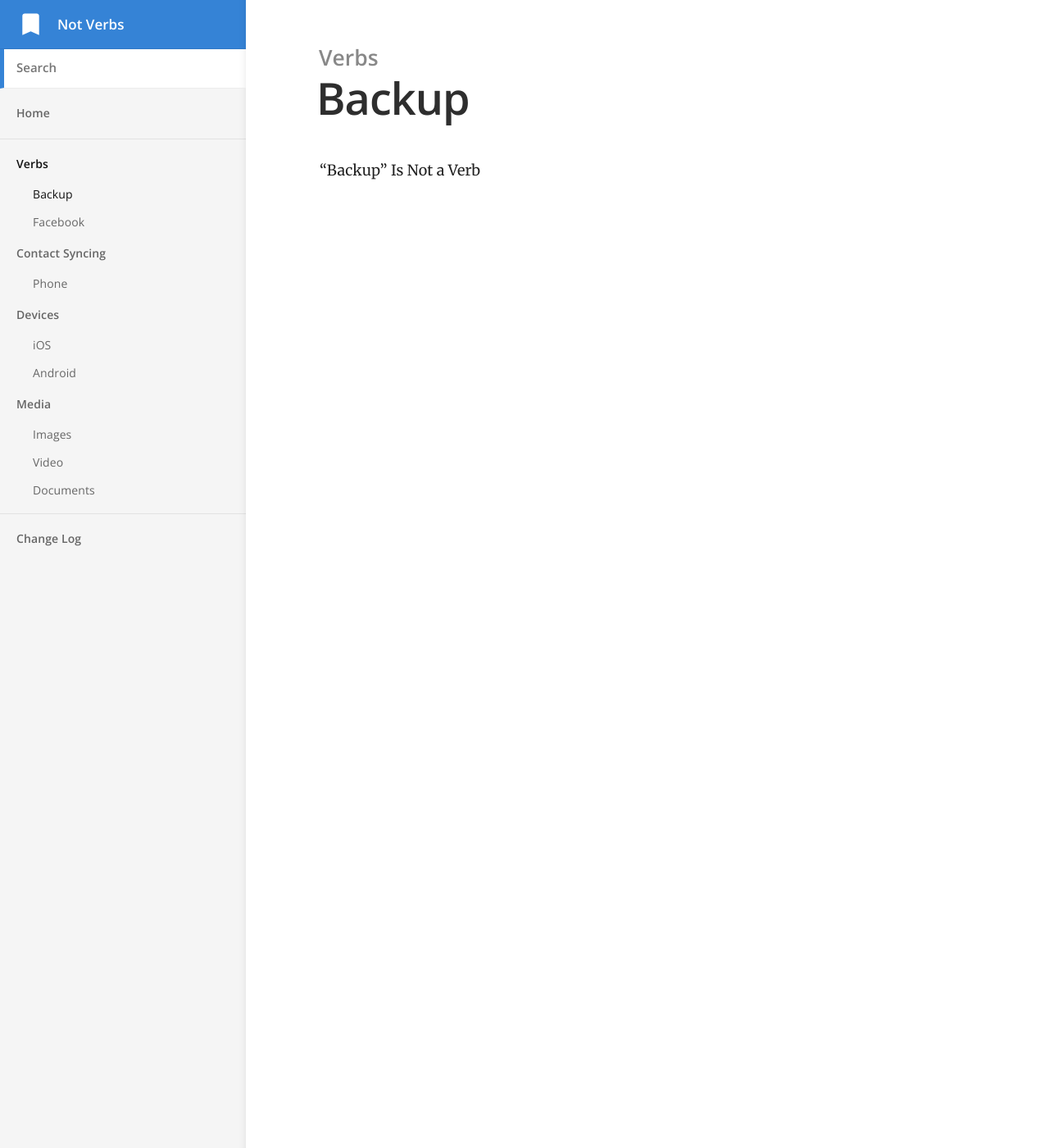
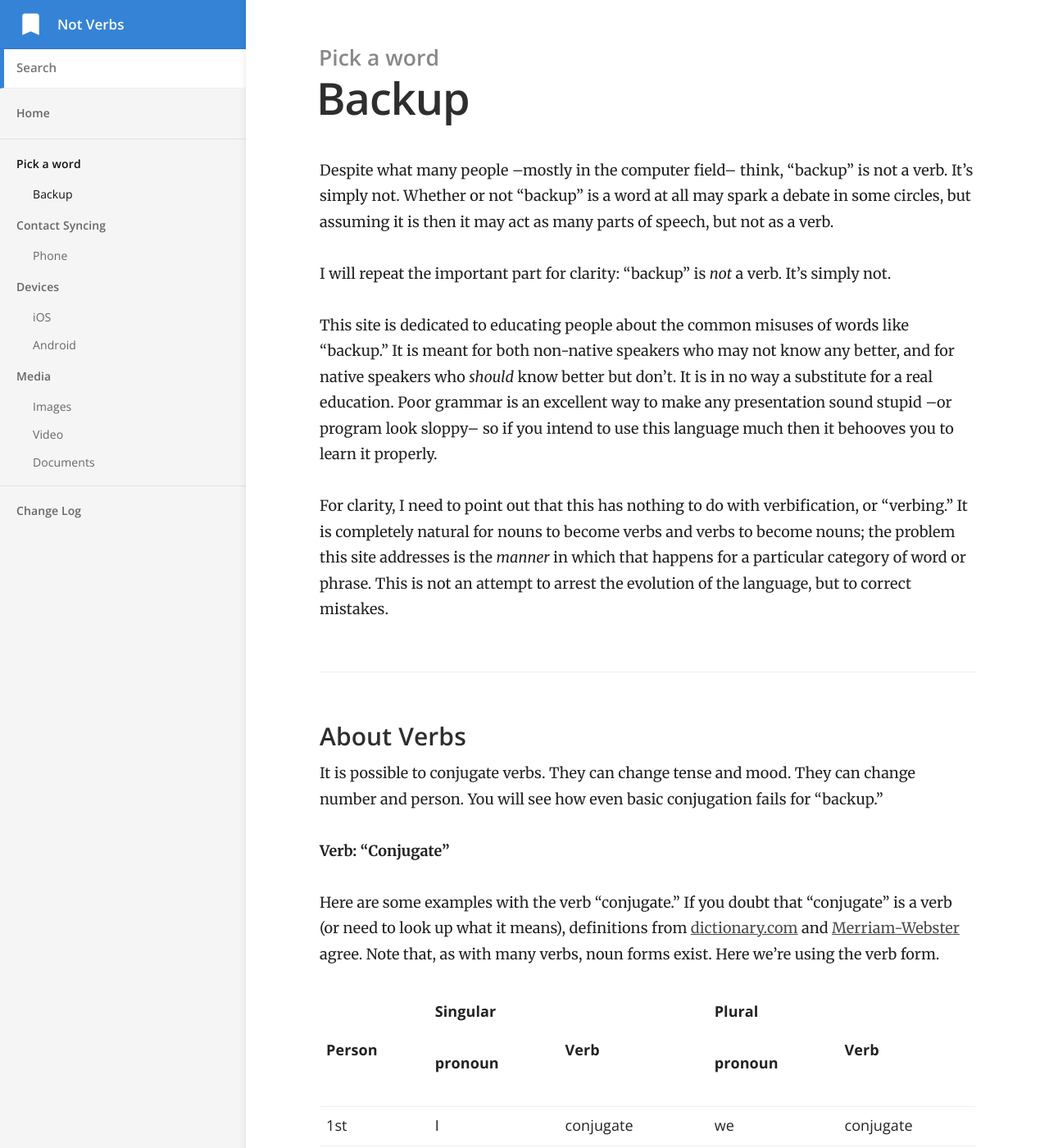
Before and after one commit to ml4den/not-verbs, a Jekyll site: the page built from _docs/backup.md, in a window 1280 px wide and 1400 px high. Shown: the whole window at 82% size. Built offline with Jekyll 4.4.1, drawn with Linux system fonts in a browser that asks for light colours; some of the changed text lies outside the part shown.

Commit message:
add content

```diff
--- a/_docs/backup.md
+++ b/_docs/backup.md
@@ -1,6 +1,62 @@
 ---
 title: Backup
-category: Verbs
+category: Pick a word
 order: 1
+description: '"Backup" Is Not a Verb'
 ---
-"Backup" Is Not a Verb
+Despite what many people --mostly in the computer field-- think, "backup" is not a verb. It's simply not. Whether or not "backup" is a word at all may spark a debate in some circles, but assuming it is then it may act as many parts of speech, but not as a verb.
+
+I will repeat the important part for clarity: "backup" is _not_ a verb. It's simply not.
+
+This site is dedicated to educating people about the common misuses of words like "backup." It is meant for both non-native speakers who may not know any better, and for native speakers who _should_ know better but don't. It is in no way a substitute for a real education. Poor grammar is an excellent way to make any presentation sound stupid --or program look sloppy-- so if you intend to use this language much then it behooves you to learn it properly.
+
+For clarity, I need to point out that this has nothing to do with verbification, or "verbing." It is completely natural for nouns to become verbs and verbs to become nouns; the problem this site addresses is the _manner_ in which that happens for a particular category of word or phrase. This is not an attempt to arrest the evolution of the language, but to correct mistakes.
+
+### About Verbs
+
+It is possible to conjugate verbs. They can change tense and mood. They can change number and person. You will see how even basic conjugation fails for "backup."
+
+**Verb: "Conjugate"**
+
+Here are some examples with the verb "conjugate." If you doubt that "conjugate" is a verb \(or need to look up what it means\), definitions from [dictionary.com](http://dictionary.reference.com/search?q=conjugate) and [Merriam-Webster](http://webster.com/dictionary/conjugate) agree. Note that, as with many verbs, noun forms exist. Here we're using the verb form.
+
+<table>
+  <thead>
+    <tr>
+      <th style="text-align:left">Person</th>
+      <th style="text-align:left">
+        <p>Singular</p>
+        <p>pronoun</p>
+      </th>
+      <th style="text-align:left">Verb</th>
+      <th style="text-align:left">
+        <p>Plural</p>
+        <p>pronoun</p>
+      </th>
+      <th style="text-align:left">Verb</th>
+    </tr>
+  </thead>
+  <tbody>
+    <tr>
+      <td style="text-align:left">1st</td>
+      <td style="text-align:left">I</td>
+      <td style="text-align:left">conjugate</td>
+      <td style="text-align:left">we</td>
+      <td style="text-align:left">conjugate</td>
+    </tr>
+    <tr>
+      <td style="text-align:left">2nd</td>
+      <td style="text-align:left">you</td>
+      <td style="text-align:left">conjugate</td>
+      <td style="text-align:left">you [all]</td>
+      <td style="text-align:left">conjugate</td>
+    </tr>
+    <tr>
+      <td style="text-align:left">3rd</td>
+      <td style="text-align:left">he/she/it</td>
+      <td style="text-align:left">conjugates</td>
+      <td style="text-align:left">they</td>
+      <td style="text-align:left">conjugate</td>
+    </tr>
+  </tbody>
+</table>
```
Also changed, not shown: _docs/contact-syncing/facebook.md (deleted, +0 -17 lines), index.md (+1 -1 lines).
